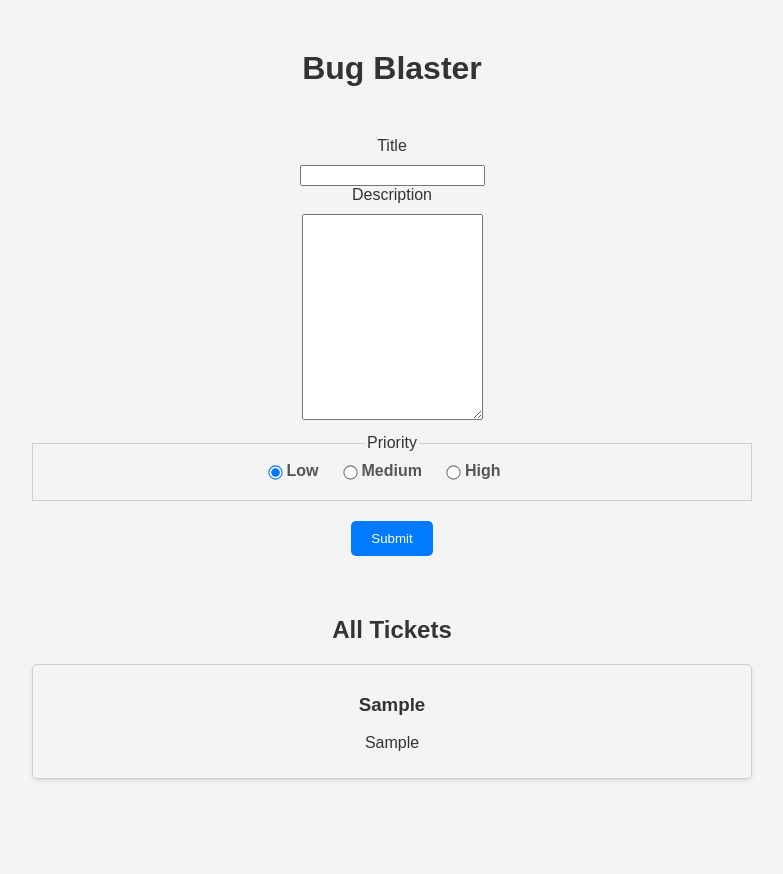
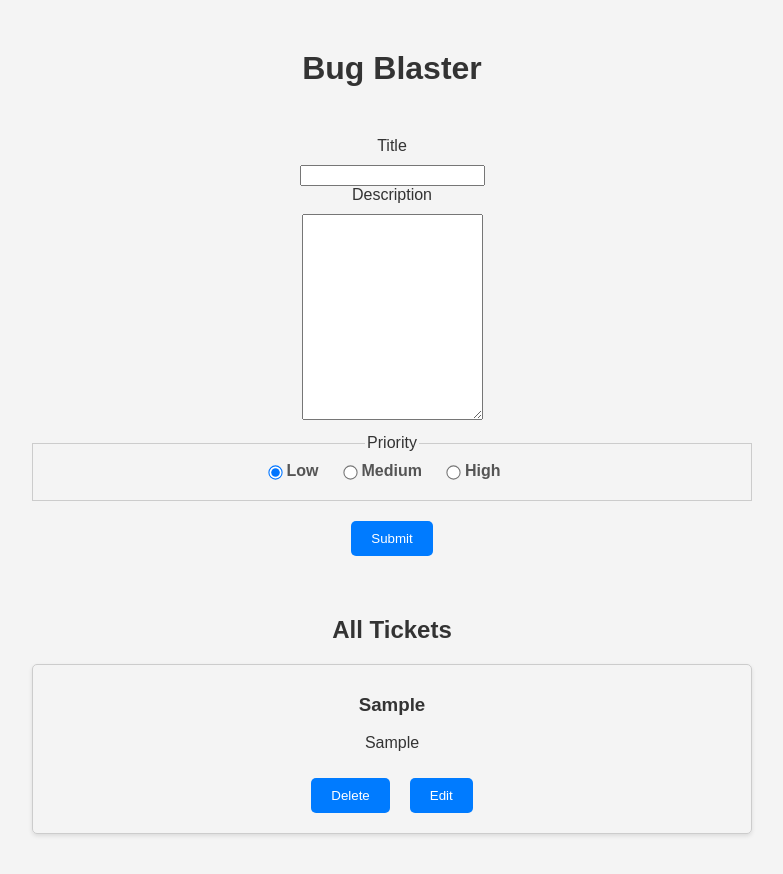
Before and after one commit to Upasana21/React_bugblaster, a React (Create React App) app: page / in a window 1280 px wide. Both pictures are taken after typing "Sample", "Sample" into the empty fields and a click on the button "Submit". Shown: the top 874 px of the page, without its empty margins (248-1031 px from the left). Built offline with nearby package versions, Linux system fonts and the light colour scheme.

Commit message:
deleting & updating ticket

```diff
--- a/src/App.js
+++ b/src/App.js
@@ -6,7 +6,7 @@
 import TicketList from './components/TicketList';
 
 function App() {
-  const initialState = { tickets: [] }
+  const initialState = { tickets: [], editingTicket: null }
   const [state, dispatch] = useReducer(ticketReducer, initialState);
 
 
@@ -14,7 +14,7 @@
     <div className="App">
       <div className='container'>
         <h1>Bug Blaster</h1>
-        <TicketForm dispatch={dispatch}></TicketForm>
+        <TicketForm dispatch={dispatch} editingTicket={state.editingTicket}></TicketForm>
         {state.tickets.length > 0 &&
           <div className='results'>
             <h2>All Tickets</h2>
--- a/src/components/TicketForm.js
+++ b/src/components/TicketForm.js
@@ -1,9 +1,19 @@
-import React, { useState } from 'react';
+import React, { useState, useEffect } from 'react';
 
-export default function TicketForm({ dispatch }) {
+export default function TicketForm({ dispatch, editingTicket }) {
     const [title, setTitle] = useState('');
     const [description, setDescription] = useState('');
     const [priority, setPriority] = useState('1');
+
+    useEffect(() => {
+        if (editingTicket) {
+            setTitle(editingTicket.title);
+            setDescription(editingTicket.description);
+            setPriority(editingTicket.priority);
+        } else {
+            clearForm();
+        }
+    }, [editingTicket])
 
     const priorityLabels = {
         1: 'Low',
@@ -22,13 +32,13 @@
 
 
         const ticketData = {
-            id: new Date().toISOString(),
+            id: editingTicket ? editingTicket.id : new Date().toISOString(),
             title,
             description,
             priority
         }
         dispatch({
-            type: 'ADD_TICKET',
+            type: editingTicket ? 'UPDATE_TICKET' : 'ADD_TICKET',
             payload: ticketData
         })
         clearForm();
--- a/src/components/TicketItem.js
+++ b/src/components/TicketItem.js
@@ -1,4 +1,5 @@
 import React from "react";
+import '../styles.css'
 
 export default function TicketItem({ ticket, dispatch }) {
     const { id, title, description, priority } = ticket;
@@ -14,6 +15,9 @@
             <div className={`priority-dot ${priorityClass[ticket[priority]]}`}></div>
             <h3>{title}</h3>
             <p>{description}</p>
+
+            <button className="button" onClick={() => dispatch({ type: 'DELETE_TICKET', payload: { id } })}>Delete</button>
+            <button className="button" onClick={() => dispatch({ type: 'SET_EDITING_TICKET', payload: ticket })}>Edit</button>
         </div>
     )
 }
--- a/src/reducers/ticketReducer.js
+++ b/src/reducers/ticketReducer.js
@@ -14,6 +14,14 @@
             return {
                 ...state,
                 tickets: state.tickets.filter(ticket => ticket.id !== action.payload.id)
+            };
+        case 'SET_EDITING_TICKET':
+            return {
+                ...state, editingTicket: action.payload
+            };
+        case 'CLEAR_EDITING_TICKET':
+            return {
+                ...state, editingTicket: null
             }
         default: return state;
     }
```
